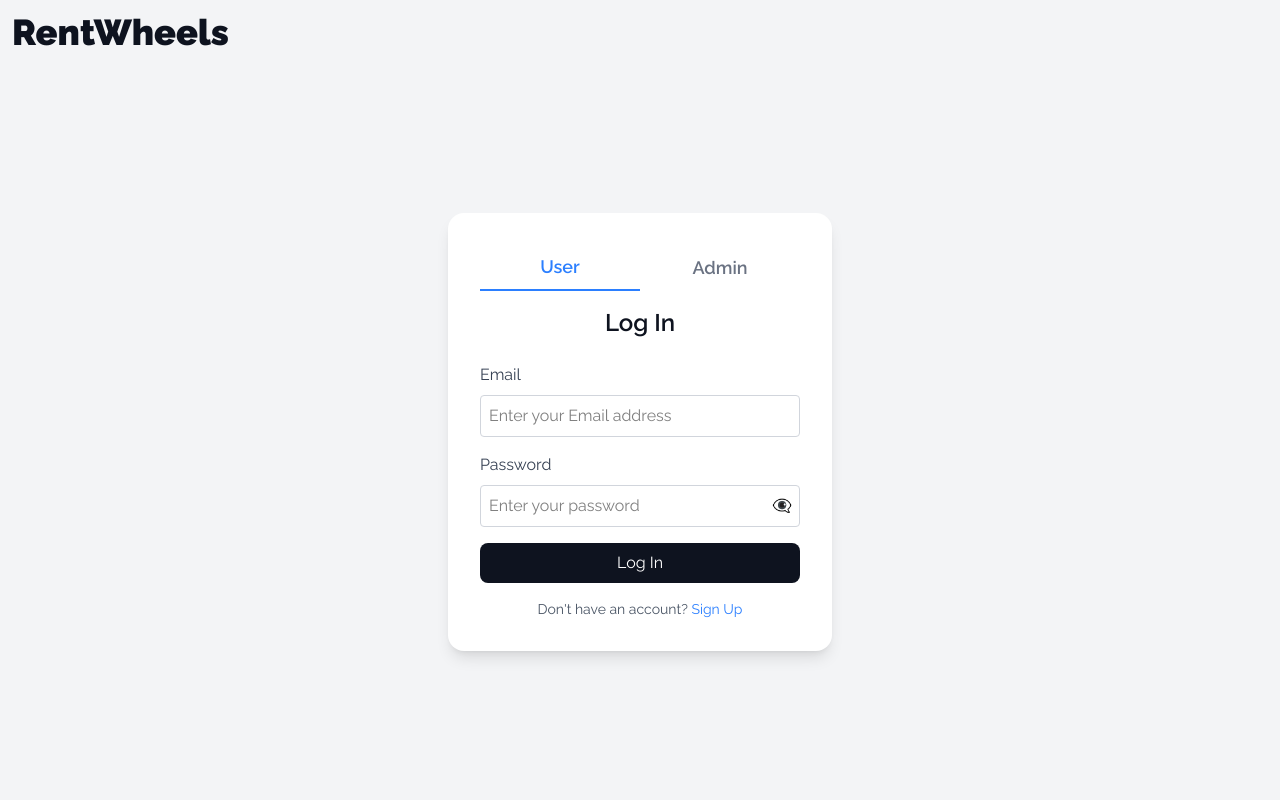
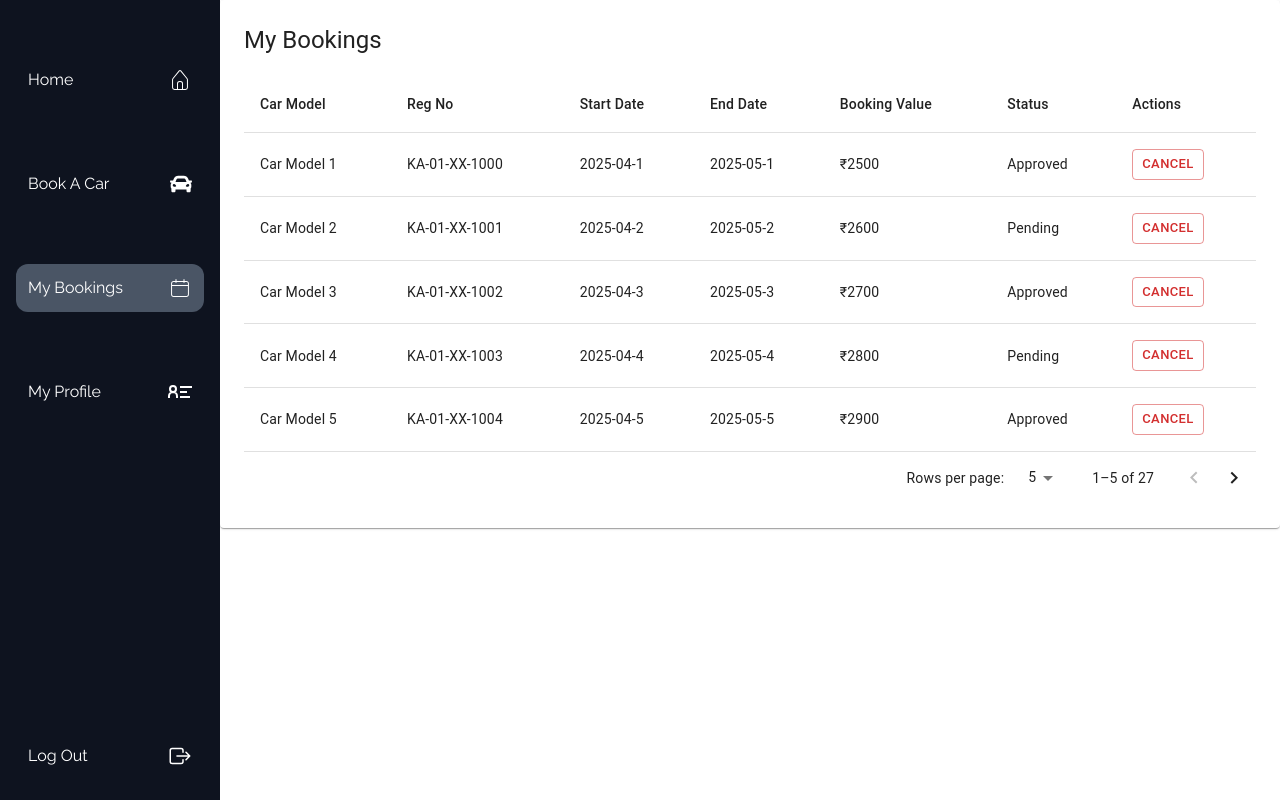
Before and after one commit to vidhyuthdev/Car-Rental-Project, a React (Vite) app in the folder frontend/: page /my-bookings in a window 1280 px wide. Before the commit this address led to /auth. Built offline with nearby package versions, Linux system fonts and the light colour scheme.

Commit message:
Get Bookings part 1

```diff
--- a/frontend/src/Pages/BookCar/BookCar.jsx
+++ b/frontend/src/Pages/BookCar/BookCar.jsx
@@ -247,7 +247,7 @@ import { useNavigate } from "react-router-dom";
 import useVerifyToken from '../../Hooks/useVerifyToken';
 import toast from 'react-hot-toast';
 import api from "../../api"
-
+import { IoMdClose } from "react-icons/io";
 import LoadingSkeletons from "./LoadingSkeletons";
 
 const BookCar = () => {
@@ -288,10 +288,12 @@ const BookCar = () => {
       const response=await api.post('/booking/filter',{token:t,parameters:filter});
       setCars(response.data.cars);
       setAppliedFilters({ ...filter });
-      console.log(cars);
+
 
     } catch (error) {
       toast.error(error.response.data.msg);
+      if(error.response?.status==401)
+        navigate('/auth');
     }
     finally{
       setIsLoading(false);
@@ -299,7 +301,7 @@ const BookCar = () => {
   }
 
   const sortHandler=(e)=>{
-    console.log(e.target.value);
+
 
     let sortedCars=cars;
     if(e.target.value==0)
@@ -341,7 +343,7 @@ const BookCar = () => {
       <div className="mb-4 grid grid-cols-1 md:grid-cols-5 gap-4">
         <div className="flex flex-col justify-center">
             <label htmlFor="location" className="block text-xs font-medium text-gray-700">Location</label>
-          <select onChange={(e)=>{setFilter({...filter,location:e.target.value}); console.log(filter);}} id="location" className="p-2 border rounded-md col-span-1 w-full text-sm">
+          <select onChange={(e)=>{setFilter({...filter,location:e.target.value});}} id="location" className="p-2 border rounded-md col-span-1 w-full text-sm">
             <option value="NONE">Select City</option>
             <option value="Mumbai">Mumbai</option>
             <option value="Delhi">Delhi</option>
@@ -369,7 +371,7 @@ const BookCar = () => {
             type="date"
             id="start-date"
             className="p-2 border rounded-md col-span-1 w-full text-sm"
-              onChange={(e)=>{setFilter({...filter,startDate:e.target.value}); console.log(filter);}}
+              onChange={(e)=>{setFilter({...filter,startDate:e.target.value});}}
             min={new Date().toISOString().split('T')[0]}
             max={filter.endDate?filter.endDate:""}
 
@@ -382,7 +384,7 @@ const BookCar = () => {
             type="date"
             id="end-date"
             className="p-2 border rounded-md col-span-1 w-full text-sm"
-            onChange={(e)=>{setFilter({...filter,endDate:e.target.value}); console.log(filter);}}
+            onChange={(e)=>{setFilter({...filter,endDate:e.target.value});}}
 
             min={filter.startDate?filter.startDate:new Date().toISOString().split('T')[0]}
           />
@@ -393,7 +395,7 @@ const BookCar = () => {
           <select
             id="car-type"
             className="p-2 border rounded-md col-span-1 w-full text-sm"
-            onChange={(e)=>{setFilter({...filter,type:e.target.value}); console.log(filter);}}
+            onChange={(e)=>{setFilter({...filter,type:e.target.value});}}
           >
             <option value="NONE">Select a Type</option>
             <option value={'*'}>All Types</option>
@@ -488,9 +490,13 @@ const BookCar = () => {
 
 
       {showConfirm && selectedCar && (
-  <div className="fixed inset-0 bg-black bg-opacity-50 flex justify-center items-center z-50">
+  <div className="fixed inset-0 bg-[#000000b3] flex justify-center items-center z-50">
     <div className="bg-white rounded-xl p-6 w-[90%] max-w-md shadow-lg text-sm">
-      <h2 className="text-lg font-bold mb-3">Confirm Booking?</h2>
+      <div className="flex justify-between">
+        <h2 className="text-lg font-bold mb-3">Confirm Booking?</h2>
+        <IoMdClose className="cursor-pointer" onClick={()=>setShowConfirm(false)}/>
+      </div>
+
       <p><span className="font-semibold">Car:</span> {selectedCar.model}</p>
       <p><span className="font-semibold">From:</span> {appliedFilters.startDate}</p>
       <p><span className="font-semibold">To:</span> {appliedFilters.endDate}</p>
@@ -506,13 +512,13 @@ const BookCar = () => {
       <div className="mt-4 flex justify-end gap-2">
         <button
           onClick={() => setShowConfirm(false)}
-          className="px-3 py-1 bg-gray-300 rounded hover:bg-gray-400"
+          className="px-3 py-1 bg-gray-300 rounded hover:bg-gray-400 cursor-pointer"
         >
           Cancel
         </button>
         <button
           onClick={()=>bookHandler()}
-          className="px-3 py-1 bg-custom-blue text-white rounded hover:bg-custom-lightblue"
+          className="px-3 py-1 bg-custom-blue text-white rounded hover:bg-custom-lightblue cursor-pointer"
         >
           Confirm
         </button>
--- a/frontend/src/Pages/UserBookings/UserBookings.jsx
+++ b/frontend/src/Pages/UserBookings/UserBookings.jsx
@@ -1,15 +1,59 @@
-import { useEffect } from "react";
-import { useNavigate } from "react-router-dom";
+// import { useEffect } from "react";
+// import { useNavigate } from "react-router-dom";
+// import useVerifyToken from '../../Hooks/useVerifyToken';
+// import toast from 'react-hot-toast';
+// const UserBookings = () => {
+//   const navigate = useNavigate();
+//     const { verifyToken} = useVerifyToken();
+
+//     useEffect(() => {
+//       const checkToken = async () => {
+//           const {response,flag}=await verifyToken();
+
+//           if(!flag)
+//           {
+//             toast.error("Please Log In")
+//             navigate('/auth')
+//           }
+//       };
+//       checkToken();
+//   }, []);
+
+
+
+//   return (
+//       <div>
+
+//       </div>
+//   )
+// }
+
+// export default UserBookings
+import React, { useState, useEffect } from 'react';
+import {  Table, TableBody, TableCell, TableContainer, TableHead, TableRow,Paper, Button, Typography, TablePagination} from '@mui/material';
 import useVerifyToken from '../../Hooks/useVerifyToken';
 import toast from 'react-hot-toast';
-const UserBookings = () => {
-  const navigate = useNavigate();
+
+const dummyBookings = Array.from({ length: 27 }).map((_, i) => ({
+  id: i + 1,
+  carModel: `Car Model ${i + 1}`,
+  regNo: `KA-01-XX-${1000 + i}`,
+  startDate: `2025-04-${(i % 28) + 1}`,
+  endDate: `2025-05-${(i % 28) + 1}`,
+  bookingValue: 2500 + i * 100,
+  status: i % 2 === 0 ? 'Approved' : 'Pending',
+}));
+
+const MyBookings = () => {
+  const [bookings, setBookings] = useState([]);
+  const [page, setPage] = useState(0);
+  const [rowsPerPage, setRowsPerPage] = useState(5);
   const { verifyToken} = useVerifyToken();
+
 
   useEffect(() => {
           const checkToken = async () => {
               const {response,flag}=await verifyToken();
-          console.log(response);
 
               if(!flag)
               {
@@ -17,13 +61,82 @@ const UserBookings = () => {
                 navigate('/auth')
               }
           };
-      checkToken();
+
+          console.log('Success');
+          //API
+          setBookings(dummyBookings);
       }, []);
+
+  const handleCancelBooking = (id) => {
+    // TODO: Make API call to cancel booking
+    alert(`Cancel booking ${id}`);
+  };
+
+  const handleChangePage = (_, newPage) => {
+    setPage(newPage);
+  };
+
+  const handleChangeRowsPerPage = (e) => {
+    setRowsPerPage(parseInt(e.target.value, 10));
+    setPage(0);
+  };
+
   return (
-    <div>
-    Building....
-  </div>
-  )
-}
+    <Paper sx={{ padding: 3 }}>
+      <Typography variant="h5" gutterBottom>
+        My Bookings
+      </Typography>
+      <TableContainer className='mt-5'>
+        <Table>
+          <TableHead>
+            <TableRow>
+              <TableCell>Car Model</TableCell>
+              <TableCell>Reg No</TableCell>
+              <TableCell>Start Date</TableCell>
+              <TableCell>End Date</TableCell>
+              <TableCell>Booking Value</TableCell>
+              <TableCell>Status</TableCell>
+              <TableCell>Actions</TableCell>
+            </TableRow>
+          </TableHead>
+          <TableBody>
+            {bookings
+              .slice(page * rowsPerPage, page * rowsPerPage + rowsPerPage)
+              .map((booking) => (
+                <TableRow key={booking.id}>
+                  <TableCell>{booking.carModel}</TableCell>
+                  <TableCell>{booking.regNo}</TableCell>
+                  <TableCell>{booking.startDate}</TableCell>
+                  <TableCell>{booking.endDate}</TableCell>
+                  <TableCell>₹{booking.bookingValue}</TableCell>
+                  <TableCell>{booking.status}</TableCell>
+                  <TableCell>
+                    <Button
+                      variant="outlined"
+                      color="error"
+                      size="small"
+                      onClick={() => handleCancelBooking(booking.id)}
+                    >
+                      Cancel
+                    </Button>
+                  </TableCell>
+                </TableRow>
+            ))}
+          </TableBody>
+        </Table>
+      </TableContainer>
 
-export default UserBookings
+      <TablePagination
+        component="div"
+        count={bookings.length}
+        page={page}
+        onPageChange={handleChangePage}
+        rowsPerPage={rowsPerPage}
+        onRowsPerPageChange={handleChangeRowsPerPage}
+        rowsPerPageOptions={[5, 10, 25]}
+      />
+    </Paper>
+  );
+};
+
+export default MyBookings;
```
Also changed, not shown: 2 other files (tests, documents, lock files or other folders). Lines whose indentation alone changed are shown as unchanged.
